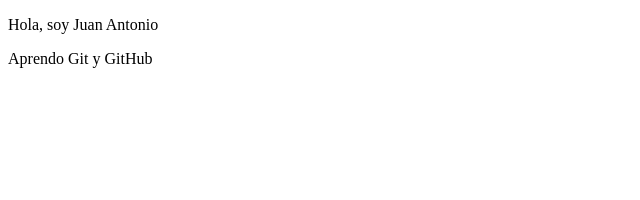
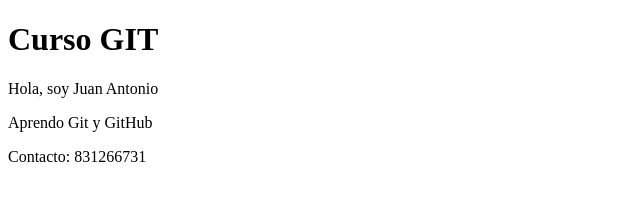
Before and after one commit to CursoWEB-Teacher/mi-web, a plain HTML site: page index.html in a window 1280 px wide. Shown: the whole page, without its empty margins (0-640 px from the left). Drawn offline with Linux system fonts and the light colour scheme.

Commit message:
Añadir contacto

```diff
--- a/index.html
+++ b/index.html
@@ -6,7 +6,9 @@
     <title>Mi web</title>
 </head>
 <body>
+    <h1>Curso GIT</h1>
     <p>Hola, soy Juan Antonio</p>
     <p>Aprendo Git y GitHub</p>
+    <p>Contacto: 831266731</p>
 </body>
 </html>
```
